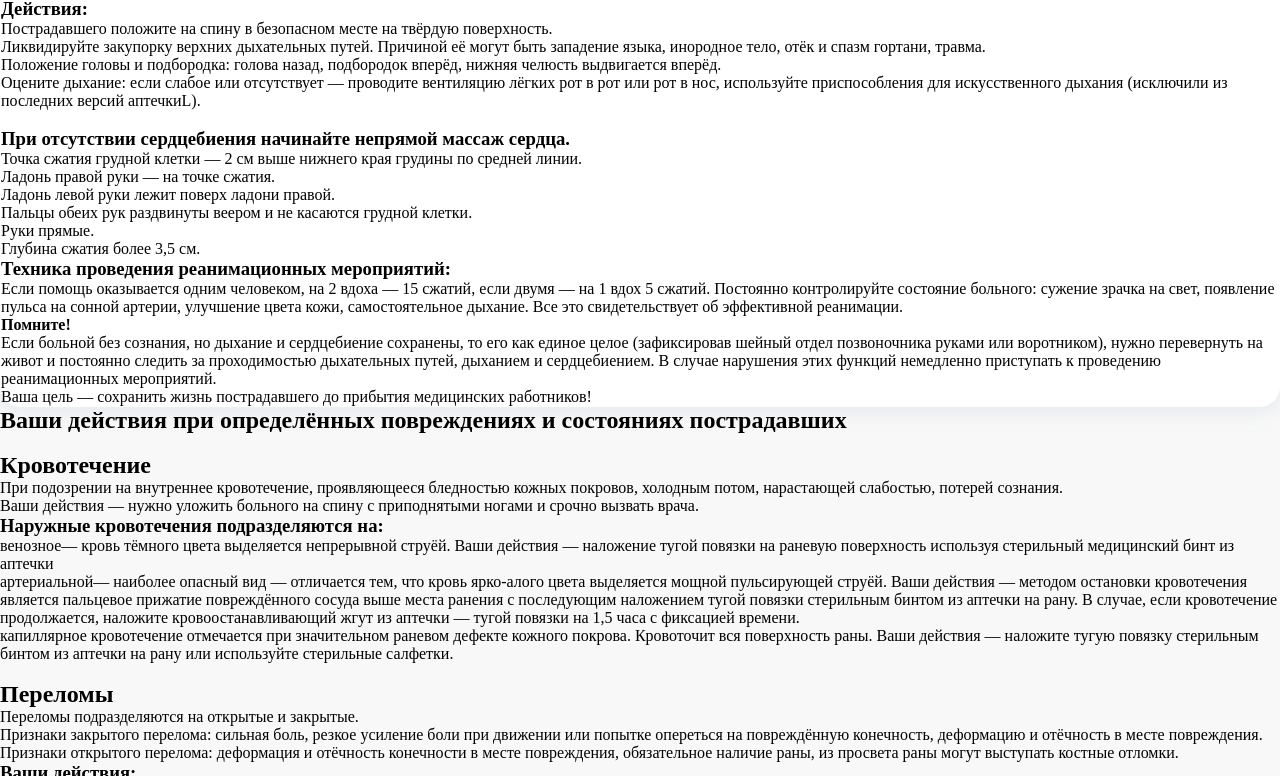
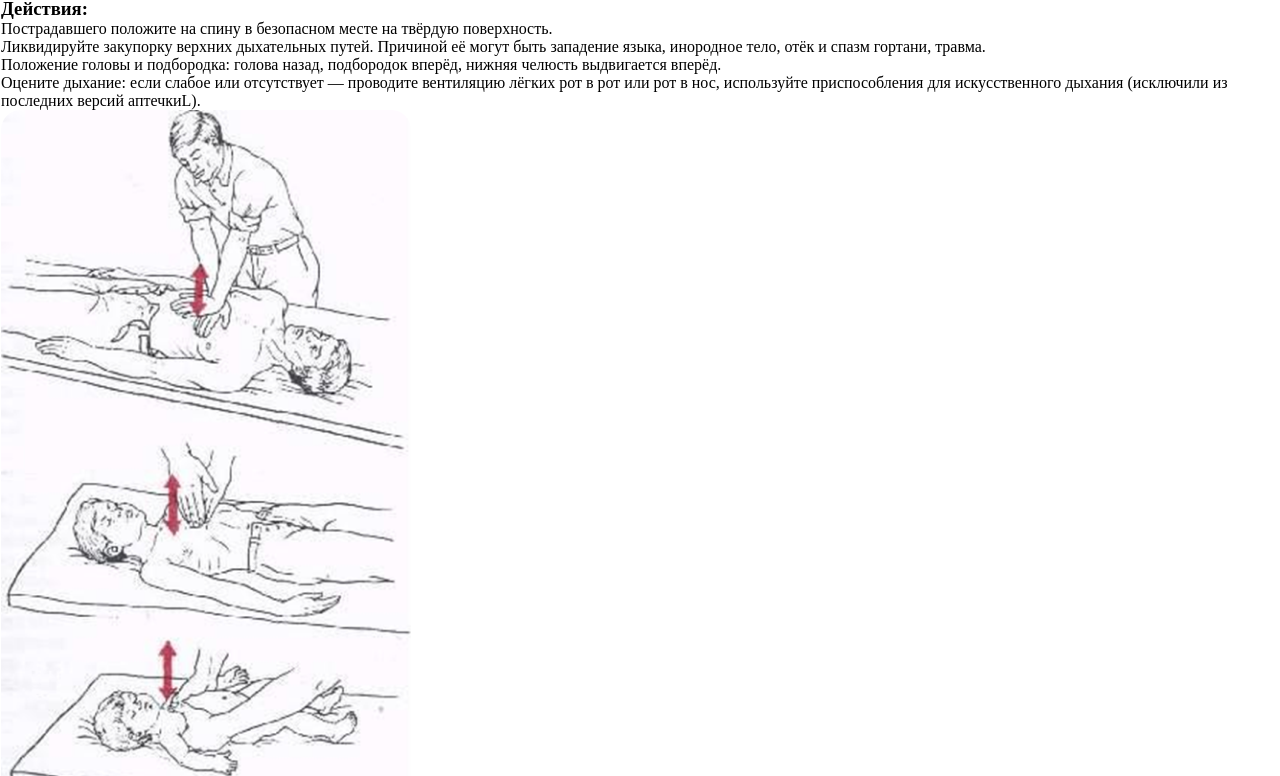
Before and after one commit to redskyby/for_igor, a React (Create React App) app: page /medicalSupport in a window 1280 px wide. Shown: the part 6604-7380 px from the top of the page. Built offline with nearby package versions, Linux system fonts and the light colour scheme.

Commit message:
add style in MedicalSupport.js

```diff
--- a/src/components/medicalSupport/MedicalSupport.js
+++ b/src/components/medicalSupport/MedicalSupport.js
@@ -149,7 +149,7 @@ function MedicalSupport() {
                 </div>
                 <div>
                     <div>
-                        <img src="" alt=""/>
+                        <img src={img7} alt="MedicalSupport"/>
                     </div>
                     <div>
                         <div>
```
